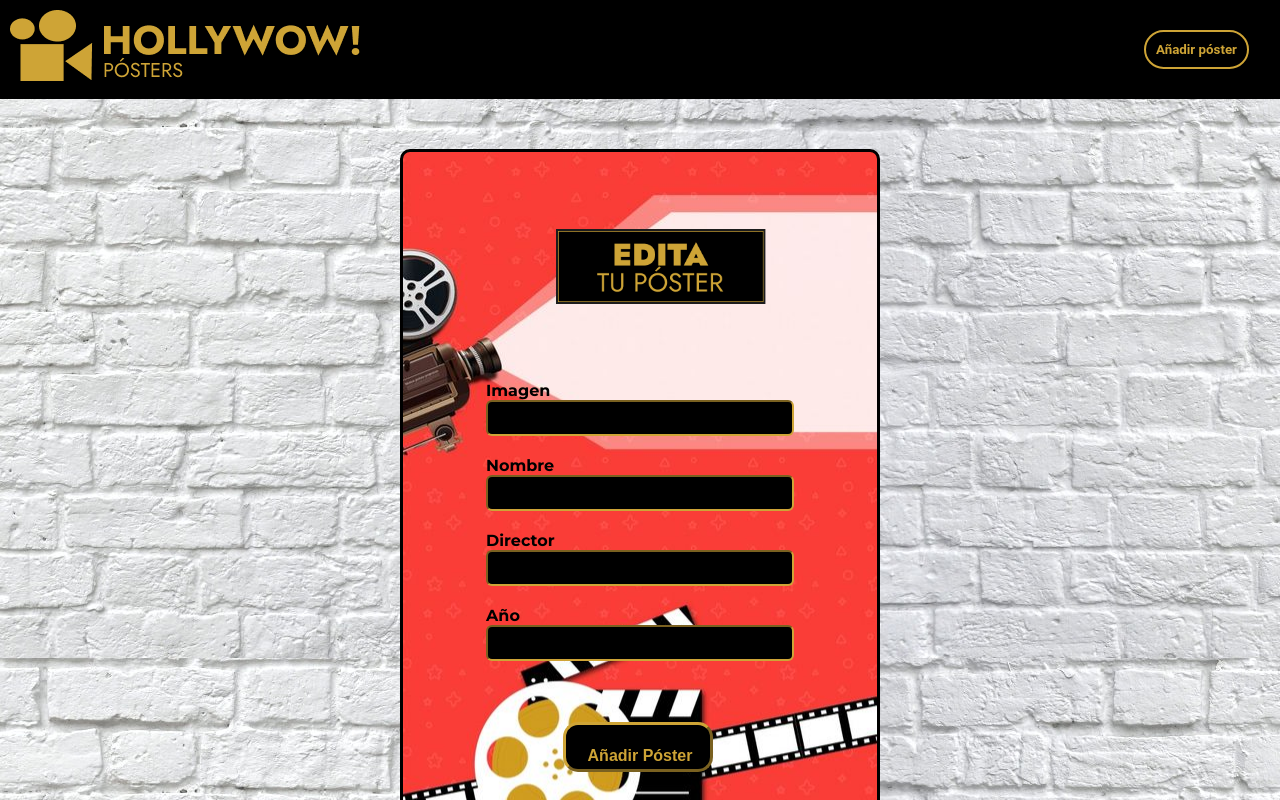
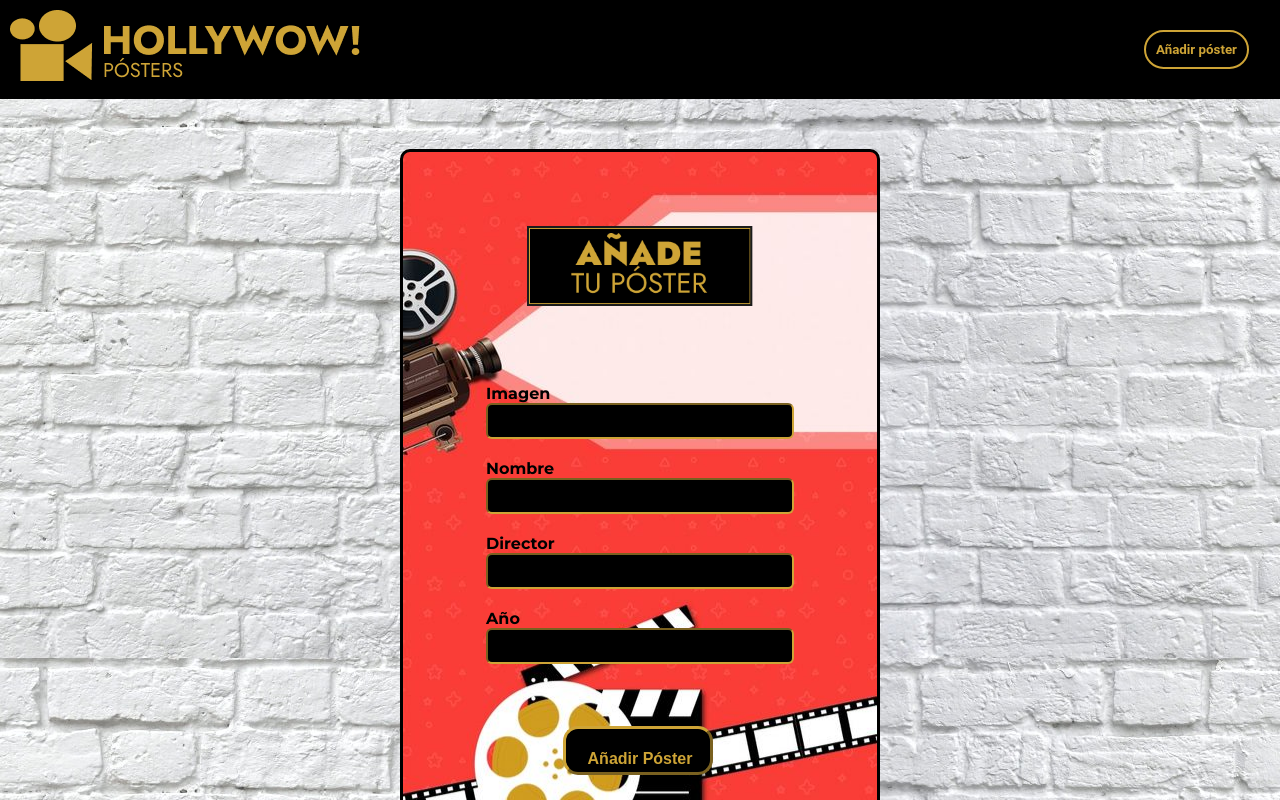
Before and after one commit to DesireeCSilva/Hollywow-app, a React (Vite) app: page /create in a window 1280 px wide. Shown: the top 800 px of the page. Built offline with nearby package versions, Linux system fonts and the light colour scheme.

Commit message:
update background form

```diff
--- a/src/index.css
+++ b/src/index.css
@@ -37,13 +37,13 @@ background-image: url(./assets/images/Background.jpg);
     font-weight: bold;
 }
 
-.Edita {
-   width: 65%;
-   height: 60%;
-   padding: 24%;
+.Añade {
+   width: 70%;
+   height: 100%;
+   padding: 23%;
    margin-top: -20%;
-   display: flex;
-   align-items: center;
+   position: relative;
+   right: 8%;
 }
 
 input {
--- a/src/pages/CreateForm.jsx
+++ b/src/pages/CreateForm.jsx
@@ -12,7 +12,7 @@ const CreateForm = () => {
     return (
         <div className='formAdd'>
             <div>
-                <img src="../src/assets/images/Edita.png" className='Edita'></img>
+                <img src="../src/assets/images/Añade-pelicula.png" className='Añade'></img>
             </div>
             <form onSubmit={handleSubmit(onSubmit)}>
                 <div>
```
